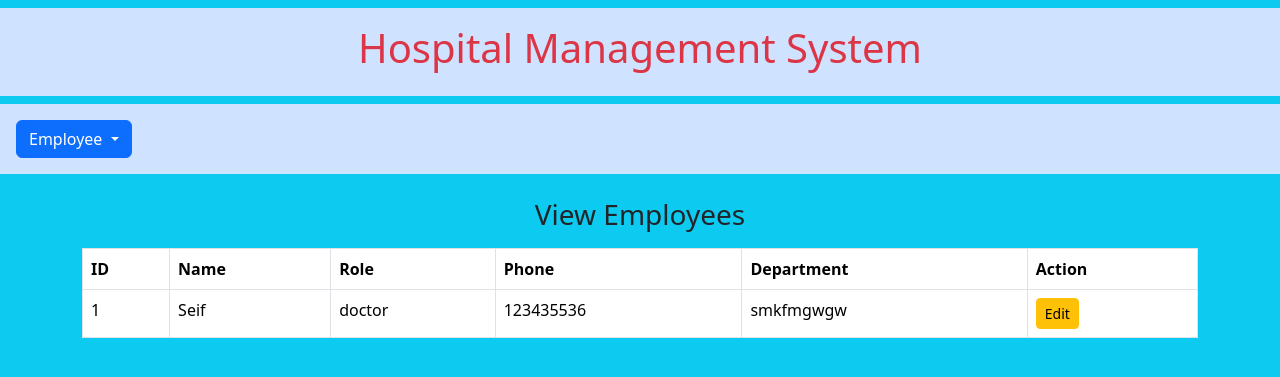
After one commit to YoussefWilliams-04/hospital-management-system, a Flask app: page /view_update_employee in a window 1280 px wide. The commit adds this page. Shown: the top 377 px of the page. Run offline with Flask 3, Linux system fonts and the light colour scheme.

Commit message:
employee module added

```diff
--- a/app.py
+++ b/app.py
@@ -5,7 +5,7 @@ from datetime import date
 
 #from routes.routes_patient import patient_bp
 
-#from routes.routes_employee import employee_bp
+from routes.routes_employee import employee_bp
 
 #from routes.routes_medicine import medicine_bp
 
@@ -21,7 +21,7 @@ with app.app_context():
 
 
 #app.register_blueprint(patient_bp)
-#app.register_blueprint(employee_bp)
+app.register_blueprint(employee_bp)
 #app.register_blueprint(medicine_bp)
 
 
--- a/routes/routes_employee.py
+++ b/routes/routes_employee.py
@@ -0,0 +1,31 @@
+from models.models_employee import Employee
+from flask import Blueprint, render_template, request
+from models.db import db
+from services.services_employee import add_employee_service
+
+employee_bp = Blueprint('employee', __name__)
+
+@employee_bp.route("/add_employee", methods=["GET", "POST"])
+def add_employee():
+    if request.method == "POST":
+        data = request.form
+        add_employee_service(data)
+        return "Employee added successfully"
+    return render_template("add_employee.html")
+
+@employee_bp.route('/view_update_employee')
+def view_update_employee():
+    employees = Employee.query.all()
+    return render_template("view_update_employee.html", employees=employees)
+
+@employee_bp.route('/edit_employee/<int:id>', methods=["GET", "POST"])
+def edit_employee(id):
+    employee = Employee.query.get(id)
+    if request.method == "POST":
+        employee.name = request.form["name"]
+        employee.role = request.form["role"]
+        employee.phone = request.form["phone"]
+        employee.department = request.form["department"]
+        db.session.commit()
+        return "UPDATED SUCCESSFULLY"
+    return render_template("edit_employee.html", employee=employee)
--- a/templates/base.html
+++ b/templates/base.html
@@ -52,11 +52,11 @@
             </ul>
         </div>
         #}
-        {#
+
         <div class="btn-group">
             <button type="button" class="btn btn-primary dropdown-toggle" data-bs-toggle="dropdown"
                 aria-expanded="false">
-                EMployee
+                Employee
             </button>
             <ul class="dropdown-menu">
                 <li><a class="dropdown-item" href="{{url_for('employee.add_employee')}}">Add Employee</a></li>
@@ -66,7 +66,7 @@
             </ul>
         </div>
 
-        #}
+
     </div>
 
     <div class="container mt-4">
--- /dev/null
+++ b/templates/view_update_employee.html
@@ -0,0 +1,35 @@
+{% extends "base.html" %}
+
+{% block content %}
+<h3 class="text-center">View Employees</h3>
+<table class="table table-bordered mt-3">
+    <thead>
+        <tr>
+            <th>ID</th>
+            <th>Name</th>
+            <th>Role</th>
+            <th>Phone</th>
+            <th>Department</th>
+            <th>Action</th>
+        </tr>
+    </thead>
+
+    <tbody>
+{% for e in employees %}
+<tr>
+    <td>{{ e.id }}</td>
+    <td>{{ e.name }}</td>
+    <td>{{ e.role }}</td>
+    <td>{{ e.phone }}</td>
+    <td>{{ e.department }}</td>
+    <td>
+        <a href="/edit_employee/{{ e.id }}" class="btn btn-warning btn-sm">Edit</a>
+    </td>
+</tr>
+{% endfor %}
+</tbody>
+</table>
+
+
+
+{% endblock %}
```
Also changed, not shown: models/models_employee.py (+8 -0 lines), services/services_employee.py (+12 -0 lines), templates/add_employee.html (added, +35 -0 lines), templates/edit_employee.html (added, +33 -0 lines), instance/hospital.db (added).
